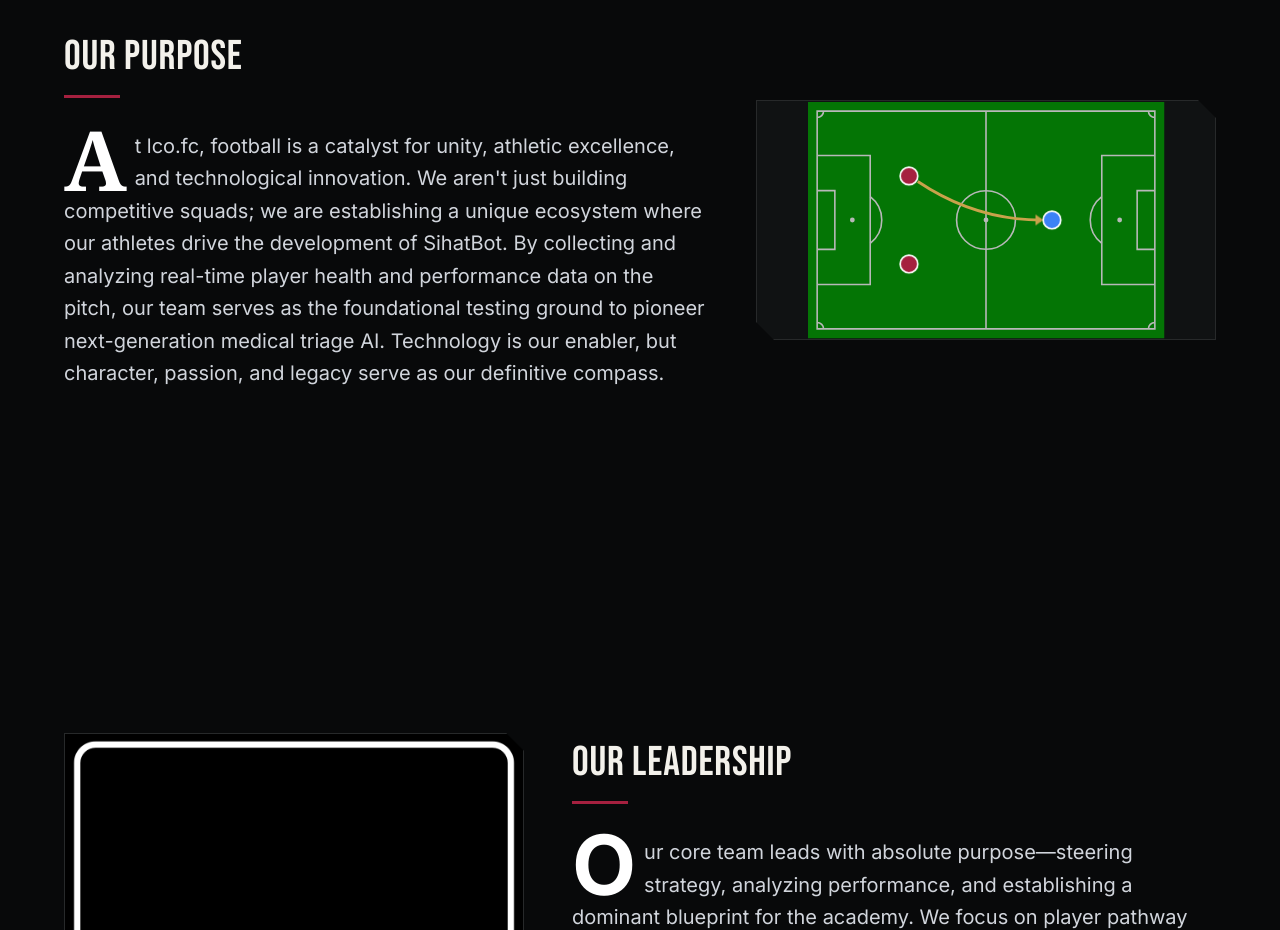
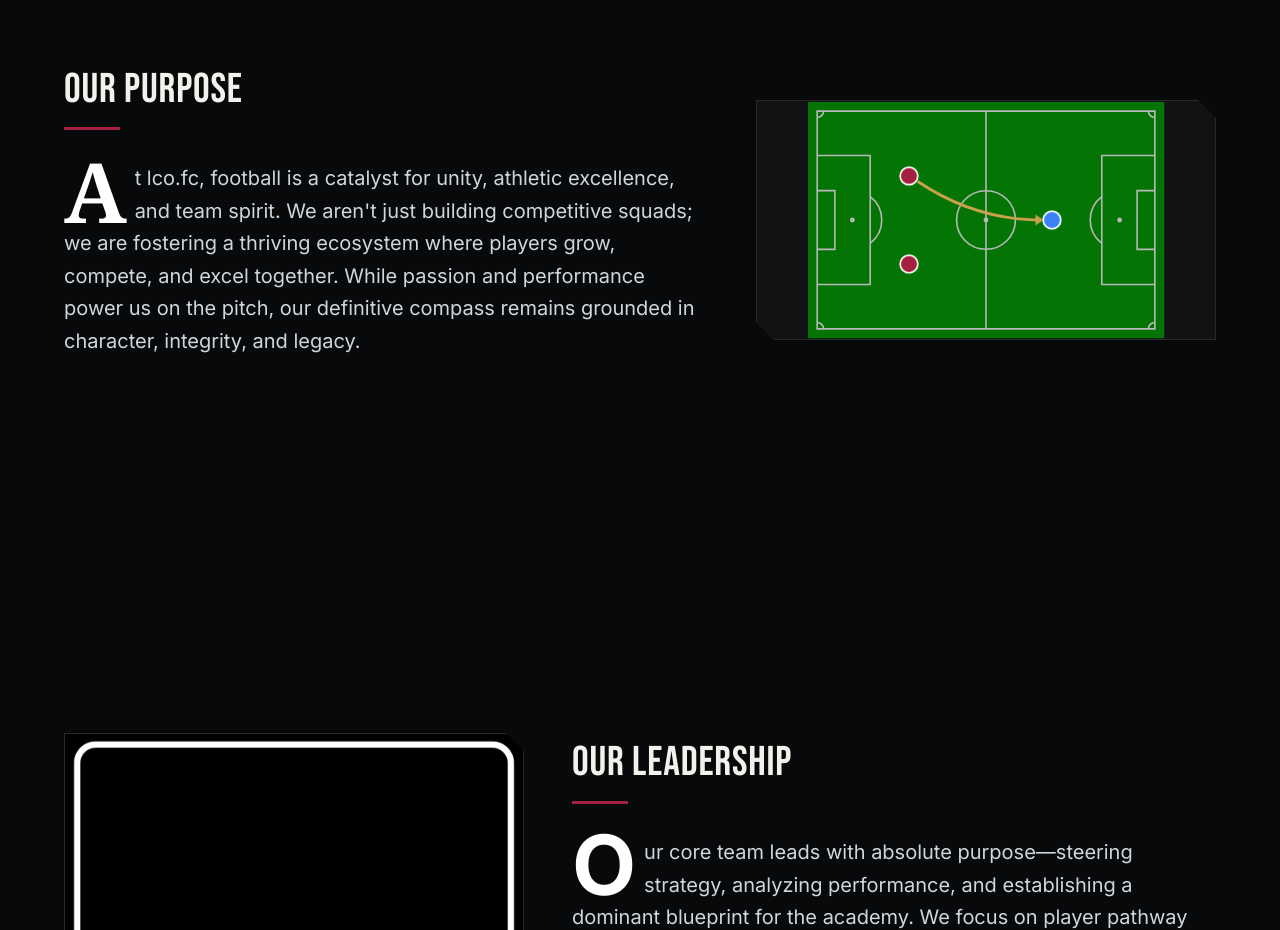
Before and after one commit to RH108/lcoCorpWebsite.github.io, a website: page lco-fc.html in a window 1280 px wide. Shown: the part 980-1910 px from the top of the page. Drawn offline with nearby package versions, Linux system fonts and the light colour scheme; no server answers.

Commit message:
Update lco-fc.html

```diff
--- a/lco-fc.html
+++ b/lco-fc.html
@@ -774,12 +774,10 @@
                     <p class="reveal text-xl text-gray-300 leading-relaxed mb-6
                     first-letter:text-[5.2rem] first-letter:font-black first-letter:text-white
                     first-letter:mr-2 first-letter:float-left first-letter:leading-[0.7] first-letter:font-serif">
-                        At lco.fc, football is a catalyst for unity, athletic excellence, and technological innovation.
-                        We aren't just building competitive squads; we are establishing a unique ecosystem where our
-                        athletes drive the development of SihatBot. By collecting and analyzing real-time player health
-                        and performance data on the pitch, our team serves as the foundational testing ground to pioneer
-                        next-generation medical triage AI. Technology is our enabler, but character, passion, and legacy
-                        serve as our definitive compass.
+                        At lco.fc, football is a catalyst for unity, athletic excellence, and team spirit. We aren't
+                        just building competitive squads; we are fostering a thriving ecosystem where players grow,
+                        compete, and excel together. While passion and performance power us on the pitch, our definitive
+                        compass remains grounded in character, integrity, and legacy.
                     </p>
                 </div>
             </div>
@@ -969,7 +967,6 @@
 
     <script>
         const PRINTIFY_CONFIG = {
-            // Your backend proxy that returns Printify's product list JSON.
             proxyUrl: 'https://www.lcocorp.com/api/printify/products',
             storefrontUrl: 'https://lco.printify.me'
         };
```
